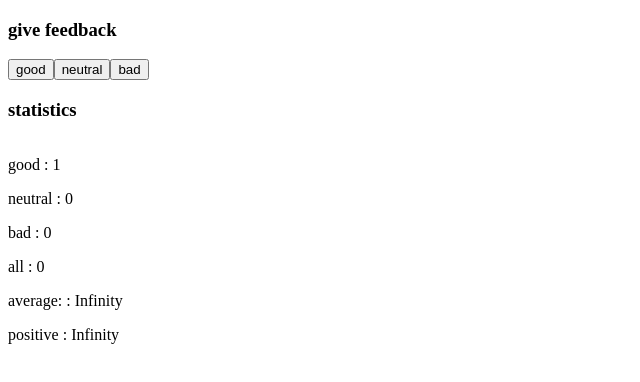
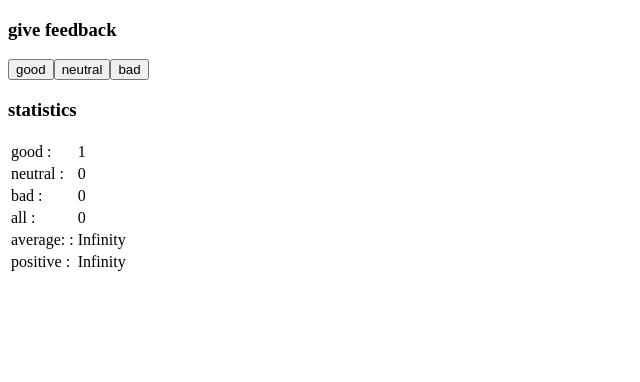
Before and after one commit to deekshithhh/fullstack-open, a React (Vite) app in the folder part1/unicafe/: page / in a window 1280 px wide. Both pictures are taken after a click on the button "good". Shown: the top 382 px of the page, without its empty margins (0-640 px from the left). Built offline with nearby package versions, Linux system fonts and the light colour scheme.

Commit message:
exercise 1.11

```diff
--- a/part1/unicafe/src/StatisticLine.jsx
+++ b/part1/unicafe/src/StatisticLine.jsx
@@ -2,7 +2,8 @@ import React from 'react'
 
 function StatisticLine(props) {
   return (
-   <p>{props.text} : {props.value}</p>
+   <tr>
+    <td>{props.text} :</td> <td>{props.value}</td></tr>
   )
 }
 
--- a/part1/unicafe/src/Statistics.jsx
+++ b/part1/unicafe/src/Statistics.jsx
@@ -9,17 +9,14 @@ function Statistics(props) {
       {
         (props.good + props.bad +props.neutral)>0 ?
          <>
-         <table>
-          <tbody>
-            <tr></tr>
-          </tbody>
-         </table>
+         <table >
          <StatisticLine text="good" value={props.good}/>
           <StatisticLine text="neutral" value={props.neutral}/>
            <StatisticLine text="bad" value={props.bad}/>
           <StatisticLine text="all" value={props.total}/>
           <StatisticLine text="average:" value={(props.good - props.bad) / (props.total)}/>
           <StatisticLine text="positive" value={(props.good / props.total) * 100}/>
+          </table>
       </>: <p>No feedback given</p>
       }
       </div>
```
